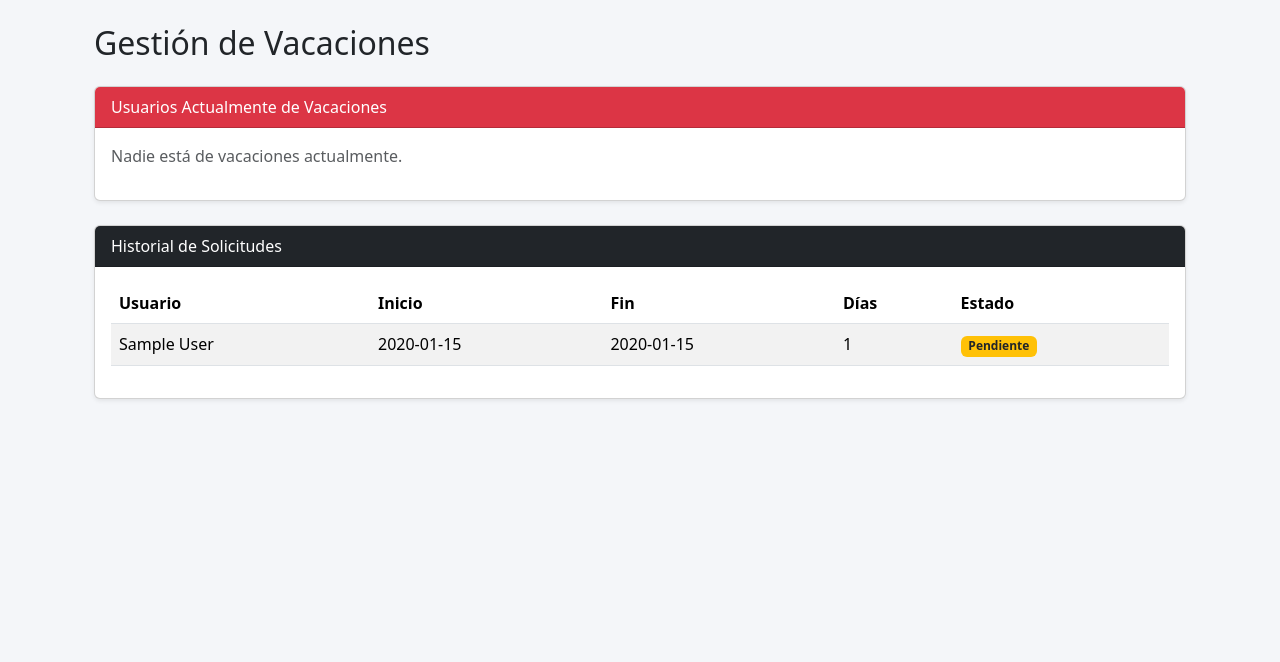
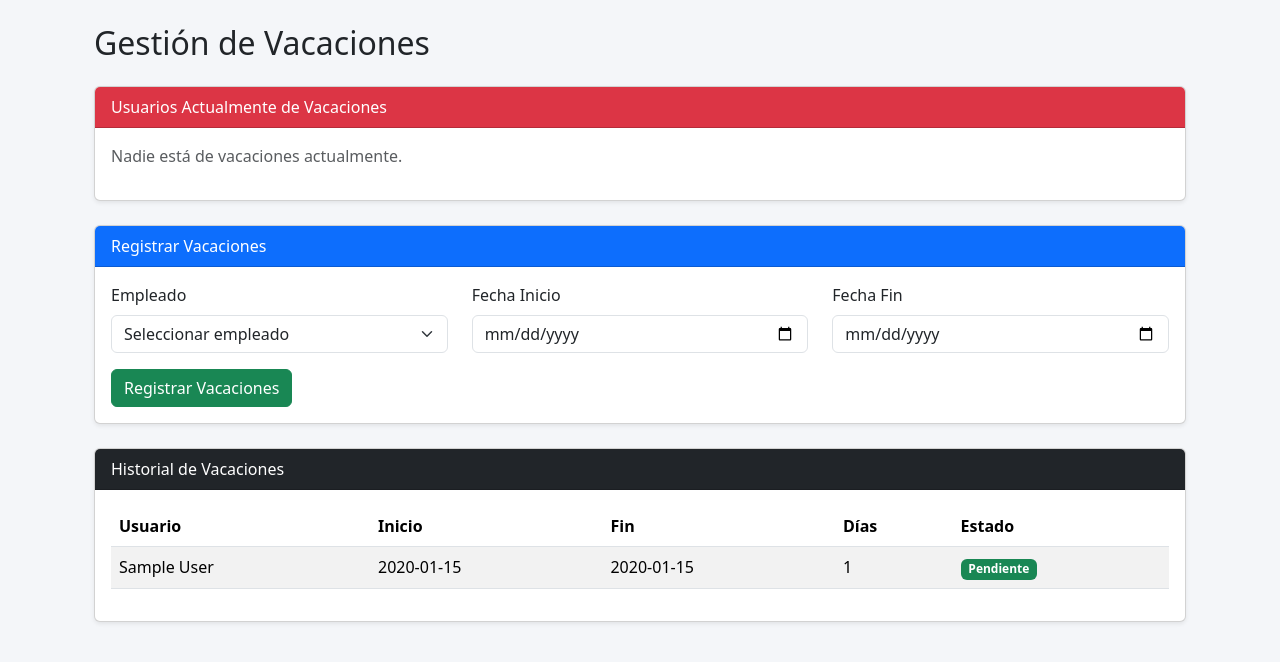
Before and after one commit to Corose/dashboard, a Flask app: page /vacaciones in a window 1280 px wide. Shown: the part 56-718 px from the top of the page. Run offline with Flask 3, Linux system fonts and the light colour scheme; a user stored in the database is signed in; tables that the repository leaves empty hold one stand-in row (values such as "Sample post").

Commit message:
FIX Vaciones

```diff
--- a/routes.py
+++ b/routes.py
@@ -314,6 +314,9 @@ def import_excel():
 @login_required
 def vacaciones_view():
 
+    if current_user.role != "admin":
+        return redirect(url_for("dashboard"))
+
     hoy = date.today()
 
     vacaciones = Vacacion.query.order_by(
@@ -326,14 +329,72 @@ def vacaciones_view():
         Vacacion.fecha_fin >= hoy
     ).all()
 
+    usuarios = User.query.filter_by(activo=True).all()
+
     return render_template(
         "vacaciones.html",
         vacaciones=vacaciones,
-        usuarios_vacaciones=usuarios_vacaciones
+        usuarios_vacaciones=usuarios_vacaciones,
+        usuarios=usuarios
     )
+# =========================
+# SOLICITAR VACACIONES
+# =========================
+@app.route("/solicitar_vacaciones", methods=["POST"])
+@login_required
+def solicitar_vacaciones():
+
+    if current_user.role != "admin":
+        return redirect(url_for("dashboard"))
+
+    try:
+        from datetime import datetime
+
+        user_id = request.form["user_id"]
+
+        fecha_inicio = datetime.strptime(
+            request.form["fecha_inicio"], "%Y-%m-%d"
+        ).date()
+
+        fecha_fin = datetime.strptime(
+            request.form["fecha_fin"], "%Y-%m-%d"
+        ).date()
+
+        if fecha_fin < fecha_inicio:
+            flash("La fecha fin no puede ser menor que la fecha inicio")
+            return redirect(url_for("vacaciones_view"))
+
+        # Calcular días automáticamente
+        dias = (fecha_fin - fecha_inicio).days + 1
+
+        nueva = Vacacion(
+            user_id=user_id,
+            fecha_inicio=fecha_inicio,
+            fecha_fin=fecha_fin,
+            dias_solicitados=dias,
+            estado="Aprobado"  # el admin ya lo aprueba directamente
+        )
+
+        db.session.add(nueva)
+        db.session.commit()
+
+        flash("Vacaciones registradas correctamente")
+
+    except Exception as e:
+        db.session.rollback()
+        flash("Error al registrar vacaciones")
+
+    return redirect(url_for("vacaciones_view"))
+
+
 # =========================
 # ELIMINAR TODOS LOS USUARIOS (ADMIN ONLY)
 # =========================
+
+
+from models import db, User
+from sqlalchemy import text
+
 @app.route("/delete_all_users", methods=["POST"])
 @login_required
 def delete_all_users():
@@ -342,11 +403,11 @@ def delete_all_users():
         return {"success": False}, 403
 
     try:
-        # Primero eliminar vacaciones
-        Vacacion.query.delete()
+        # Eliminar todos los registros
+        db.session.query(User).delete()
 
-        # Luego eliminar usuarios
-        User.query.delete()
+        # Reiniciar autoincrement en SQLite
+        db.session.execute(text("DELETE FROM sqlite_sequence WHERE name='user'"))
 
         db.session.commit()
 
@@ -354,4 +415,5 @@ def delete_all_users():
 
     except Exception as e:
         db.session.rollback()
-        return {"success": False, "error": str(e)}, 500
+        print("ERROR:", e)
+        return {"success": False}, 500
--- a/templates/vacaciones.html
+++ b/templates/vacaciones.html
@@ -16,9 +16,7 @@
                     {% for user in usuarios_vacaciones %}
                         <li class="list-group-item d-flex justify-content-between align-items-center">
                             {{ user.nombre }}
-                            <span class="badge bg-danger">
-                                DE VACACIONES
-                            </span>
+                            <span class="badge bg-danger">DE VACACIONES</span>
                         </li>
                     {% endfor %}
                 </ul>
@@ -28,10 +26,53 @@
         </div>
     </div>
 
+    <!-- 📝 Registrar Vacaciones -->
+    <div class="card shadow-sm mb-4">
+        <div class="card-header bg-primary text-white">
+            Registrar Vacaciones
+        </div>
+        <div class="card-body">
+            <form method="POST" action="{{ url_for('solicitar_vacaciones') }}">
+
+                <div class="row mb-3">
+
+                    <!-- Usuario -->
+                    <div class="col-md-4">
+                        <label class="form-label">Empleado</label>
+                        <select name="user_id" class="form-select" required>
+                            <option value="">Seleccionar empleado</option>
+                            {% for user in usuarios %}
+                                <option value="{{ user.id }}">{{ user.nombre }}</option>
+                            {% endfor %}
+                        </select>
+                    </div>
+
+                    <!-- Fecha inicio -->
+                    <div class="col-md-4">
+                        <label class="form-label">Fecha Inicio</label>
+                        <input type="date" name="fecha_inicio" class="form-control" required>
+                    </div>
+
+                    <!-- Fecha fin -->
+                    <div class="col-md-4">
+                        <label class="form-label">Fecha Fin</label>
+                        <input type="date" name="fecha_fin" class="form-control" required>
+                    </div>
+
+                </div>
+
+                <button type="submit" class="btn btn-success">
+                    Registrar Vacaciones
+                </button>
+
+            </form>
+        </div>
+    </div>
+
     <!-- 📋 Historial -->
     <div class="card shadow-sm">
         <div class="card-header bg-dark text-white">
-            Historial de Solicitudes
+            Historial de Vacaciones
         </div>
         <div class="card-body">
             <table class="table table-striped">
@@ -52,13 +93,9 @@
                         <td>{{ v.fecha_fin }}</td>
                         <td>{{ v.dias_solicitados }}</td>
                         <td>
-                            {% if v.estado == "Aprobado" %}
-                                <span class="badge bg-success">Aprobado</span>
-                            {% elif v.estado == "Pendiente" %}
-                                <span class="badge bg-warning text-dark">Pendiente</span>
-                            {% else %}
-                                <span class="badge bg-secondary">Rechazado</span>
-                            {% endif %}
+                            <span class="badge bg-success">
+                                {{ v.estado }}
+                            </span>
                         </td>
                     </tr>
                     {% endfor %}
```
